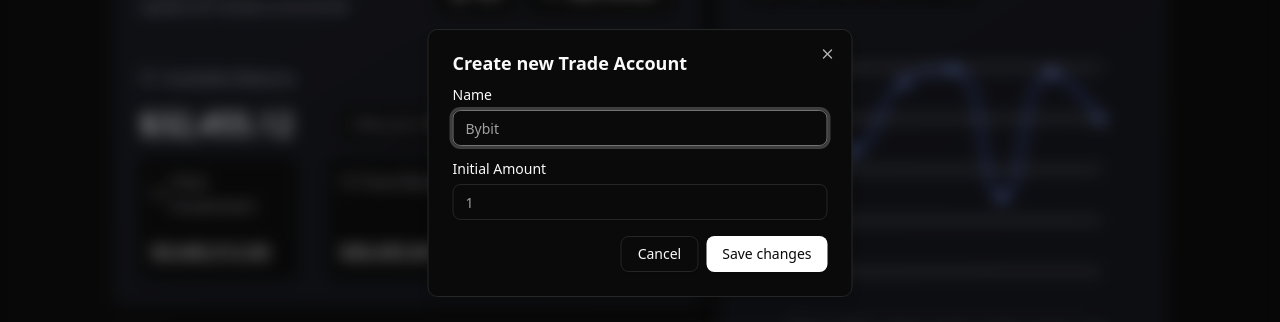
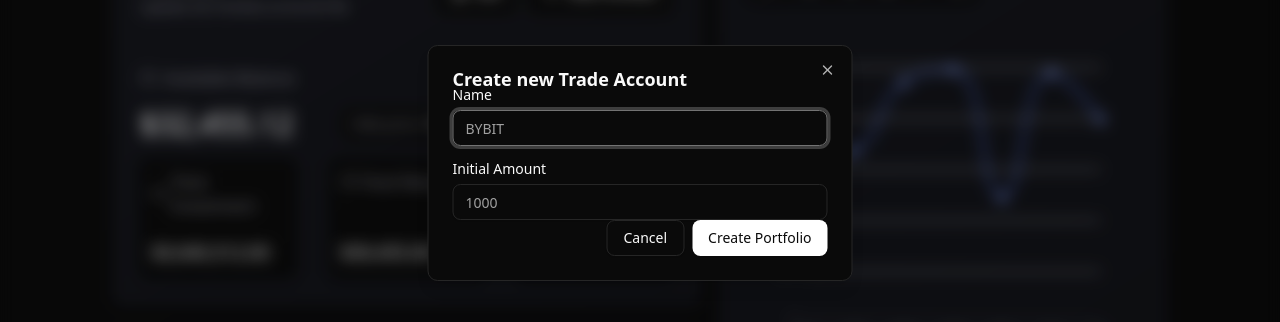
Before and after one commit to rider-cantuaria-eng/stock-tracker, a Next.js app in the folder apps/trade-panel/: page / in a window 1280 px wide. Both pictures are taken after a click on the button "New Portfolio". Shown: the part 237-559 px from the top of the page. Built offline with nearby package versions, Linux system fonts and the light colour scheme; what ag-grid-community would draw is missing.

Commit message:
feat(panel): add Create Porfolio form integrated with api client

```diff
--- a/apps/trade-panel/src/components/modal/create-portfolio.modal.tsx
+++ b/apps/trade-panel/src/components/modal/create-portfolio.modal.tsx
@@ -1,3 +1,11 @@
+"use client";
+
+import { zodResolver } from "@hookform/resolvers/zod";
+import { useCreatePortfolio } from "@workspace/api-client/hooks";
+import {
+	portfolioFormSchema,
+	type PortfolioFormInput,
+} from "@workspace/schemas/portfolio";
 import { Button } from "@workspace/ui/components/button";
 import {
 	Dialog,
@@ -9,12 +17,46 @@
 	DialogTrigger,
 } from "@workspace/ui/components/dialog";
 import { Input } from "@workspace/ui/components/input";
+import { useState } from "react";
+import { useForm } from "react-hook-form";
 import { FiPlus } from "react-icons/fi";
 
 export function ModalCreatePortoflio() {
+	const [isOpen, setIsOpen] = useState(false);
+	const createPortfolioMutation = useCreatePortfolio();
+
+	const {
+		register,
+		handleSubmit,
+		formState: { errors },
+		reset,
+	} = useForm({
+		resolver: zodResolver(portfolioFormSchema),
+		defaultValues: {
+			name: "",
+			initialValue: "",
+		},
+	});
+
+	const onSubmit = async (data: PortfolioFormInput) => {
+		try {
+			await createPortfolioMutation.mutateAsync(data);
+			setIsOpen(false);
+			reset();
+		} catch (error) {
+			console.error("Erro ao criar portfolio:", error);
+		}
+	};
+
+	const handleOpenChange = (open: boolean) => {
+		setIsOpen(open);
+		if (!open) {
+			reset(); // Reset form when dialog closes
+		}
+	};
+
 	return (
-		<Dialog>
-			<form>
+		<Dialog open={isOpen} onOpenChange={handleOpenChange}>
 			<DialogTrigger asChild>
 				<Button variant="outline" size="lg">
 					<FiPlus />
@@ -22,26 +64,53 @@
 				</Button>
 			</DialogTrigger>
 			<DialogContent className="sm:max-w-[425px]">
+				<form onSubmit={handleSubmit(onSubmit)}>
 					<DialogHeader>
 						<DialogTitle>Create new Trade Account</DialogTitle>
 					</DialogHeader>
 					<div className="grid gap-4">
-						<Input label="Name" htmlFor="name-1" placeholder="Bybit" />
+						{createPortfolioMutation.error && (
+							<div className="text-destructive text-sm p-3 border border-destructive rounded-md bg-destructive/10">
+								{createPortfolioMutation.error.message}
+							</div>
+						)}
+						<div>
+							<Input
+								label="Name"
+								placeholder="Bybit"
+								className="uppercase"
+								{...register("name")}
+								error={errors.name?.message}
+							/>
+						</div>
+						<div>
 							<Input
 								label="Initial Amount"
-							htmlFor="amount-1"
-							placeholder="1"
+								placeholder="1000"
 								type="number"
+								step="0.01"
+								min="0"
+								{...register("initialValue")}
+								error={errors.initialValue?.message}
 							/>
+						</div>
 					</div>
 					<DialogFooter>
 						<DialogClose asChild>
-							<Button variant="outline">Cancel</Button>
+							<Button
+								variant="outline"
+								type="button"
+								disabled={createPortfolioMutation.isPending}
+							>
+								Cancel
+							</Button>
 						</DialogClose>
-						<Button type="submit">Save changes</Button>
+						<Button type="submit" disabled={createPortfolioMutation.isPending}>
+							{createPortfolioMutation.isPending ? "Creating..." : "Create Portfolio"}
+						</Button>
 					</DialogFooter>
+				</form>
 			</DialogContent>
-			</form>
 		</Dialog>
 	);
 }
--- a/packages/schemas/src/portfolio.schema.ts
+++ b/packages/schemas/src/portfolio.schema.ts
@@ -5,7 +5,8 @@
   name: z
     .string()
     .min(3, "Name must have at least 3 characters")
-    .max(50, "Name must have at most 50 characters"),
+    .max(50, "Name must have at most 50 characters")
+    .transform((val) => val.toUpperCase()),
   initialValue: z
     .string()
     .min(1, "Initial value is required")
--- a/packages/ui/src/components/input/index.tsx
+++ b/packages/ui/src/components/input/index.tsx
@@ -2,7 +2,7 @@
 import { InputProps } from "./types";
 import { Label } from "../label";
 
-function Input({ className, label, htmlFor, type, ...props }: InputProps) {
+function Input({ className, label, htmlFor, type, error, ...props }: InputProps) {
   return (
     <div className="w-full">
       {label && (
@@ -14,14 +14,19 @@
         id={htmlFor}
         type={type}
         data-slot="input"
+        aria-invalid={!!error}
         className={cn(
           "file:text-foreground placeholder:text-muted-foreground selection:bg-primary selection:text-primary-foreground dark:bg-input/30 border-input flex h-9 w-full min-w-0 rounded-md border bg-transparent px-3 py-1 text-base shadow-xs transition-[color,box-shadow] outline-none file:inline-flex file:h-7 file:border-0 file:bg-transparent file:text-sm file:font-medium disabled:pointer-events-none disabled:cursor-not-allowed disabled:opacity-50 md:text-sm",
           "focus-visible:border-ring focus-visible:ring-ring/50 focus-visible:ring-[3px]",
           "aria-invalid:ring-destructive/20 dark:aria-invalid:ring-destructive/40 aria-invalid:border-destructive",
+          error && "border-destructive",
           className
         )}
         {...props}
       />
+      {error && (
+        <p className="text-destructive text-sm mt-1">{error}</p>
+      )}
     </div>
   );
 }
--- a/packages/ui/src/components/input/types.ts
+++ b/packages/ui/src/components/input/types.ts
@@ -1,4 +1,5 @@
 export interface InputProps extends React.ComponentProps<"input"> {
   label?: string;
   htmlFor?: string;
+  error?: string;
 }
```
Also changed, not shown: apps/trade-panel/src/components/trades/table/trades/default-table/create-modal.component.tsx (line endings or trailing spaces). Lines whose indentation alone changed are shown as unchanged.
